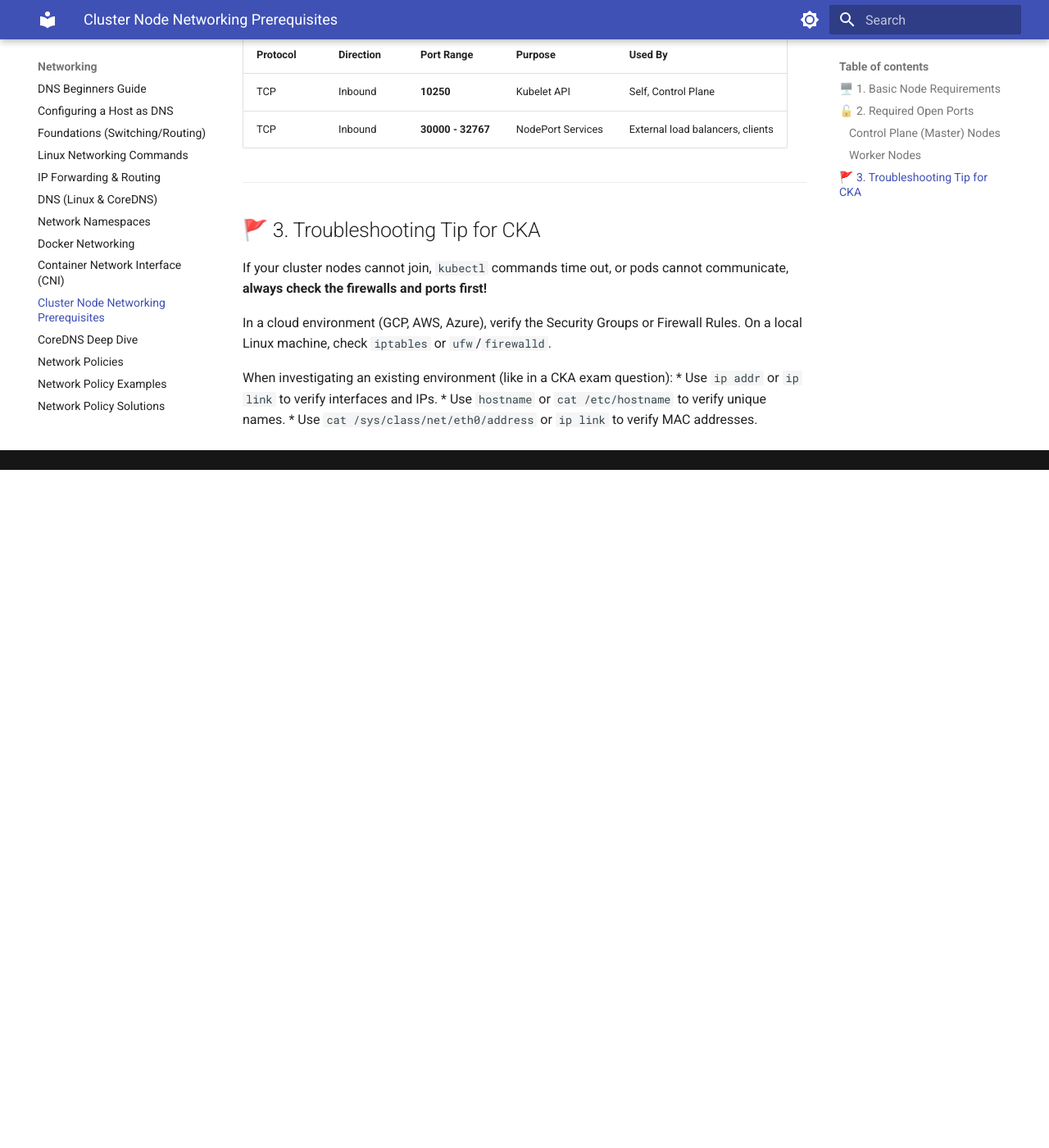
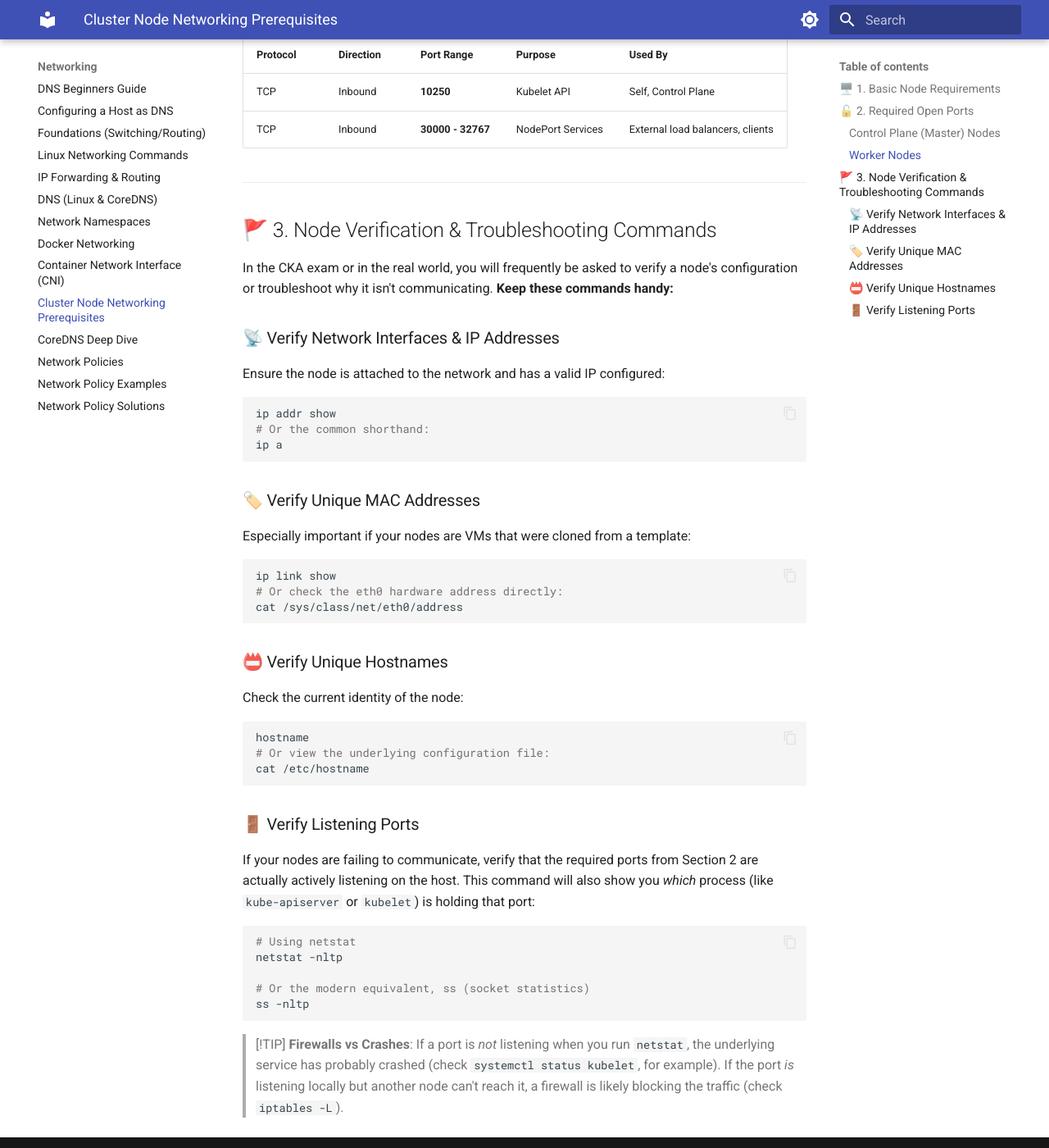
Before and after one commit to kvcenation5/cka-study-guide, an MkDocs documentation site: the page built from docs/networking/cluster-node-networking.md, in a window 1280 px wide and 1400 px high, scrolled down 1843 px. Shown: the whole window at 82% size. Built offline with MkDocs 1.6.1 and Material for MkDocs 9.7.7, drawn with Linux system fonts in a browser that asks for light colours; before the commit the page ends 2416 px from its top, so only the background shows below that.

Commit message:
Expand verification commands for IPs, Hostnames, MACs, and Ports

````diff
--- a/docs/networking/cluster-node-networking.md
+++ b/docs/networking/cluster-node-networking.md
@@ -52,13 +52,43 @@ Worker nodes have fewer components but are responsible for exposing your applica
 
 ---
 
-## 🚩 3. Troubleshooting Tip for CKA
+## 🚩 3. Node Verification & Troubleshooting Commands
 
-If your cluster nodes cannot join, `kubectl` commands time out, or pods cannot communicate, **always check the firewalls and ports first!**
+In the CKA exam or in the real world, you will frequently be asked to verify a node's configuration or troubleshoot why it isn't communicating. **Keep these commands handy:**
 
-In a cloud environment (GCP, AWS, Azure), verify the Security Groups or Firewall Rules. On a local Linux machine, check `iptables` or `ufw`/`firewalld`.
+### 📡 Verify Network Interfaces & IP Addresses
+Ensure the node is attached to the network and has a valid IP configured:
+```bash
+ip addr show
+# Or the common shorthand:
+ip a
+```
 
-When investigating an existing environment (like in a CKA exam question):
-*   Use `ip addr` or `ip link` to verify interfaces and IPs.
-*   Use `hostname` or `cat /etc/hostname` to verify unique names.
-*   Use `cat /sys/class/net/eth0/address` or `ip link` to verify MAC addresses.
+### 🏷️ Verify Unique MAC Addresses
+Especially important if your nodes are VMs that were cloned from a template:
+```bash
+ip link show
+# Or check the eth0 hardware address directly:
+cat /sys/class/net/eth0/address
+```
+
+### 📛 Verify Unique Hostnames
+Check the current identity of the node:
+```bash
+hostname
+# Or view the underlying configuration file:
+cat /etc/hostname
+```
+
+### 🚪 Verify Listening Ports
+If your nodes are failing to communicate, verify that the required ports from Section 2 are actually actively listening on the host. This command will also show you *which* process (like `kube-apiserver` or `kubelet`) is holding that port:
+```bash
+# Using netstat
+netstat -nltp
+
+# Or the modern equivalent, ss (socket statistics)
+ss -nltp
+```
+
+> [!TIP]
+> **Firewalls vs Crashes**: If a port is *not* listening when you run `netstat`, the underlying service has probably crashed (check `systemctl status kubelet`, for example). If the port *is* listening locally but another node can't reach it, a firewall is likely blocking the traffic (check `iptables -L`).
````
